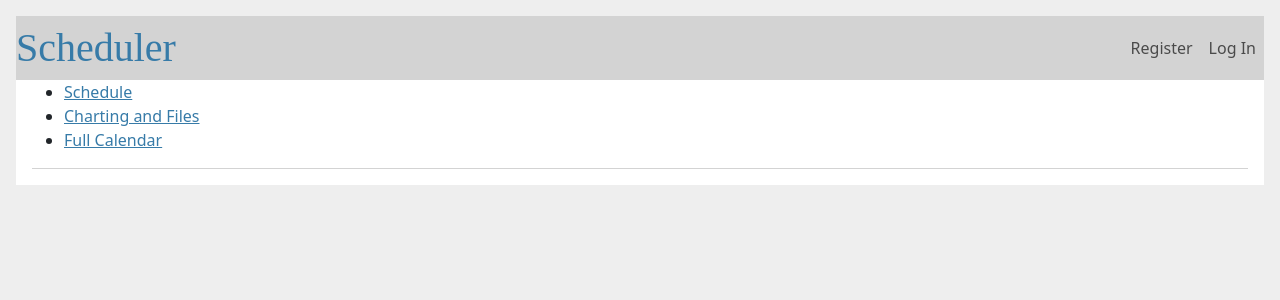
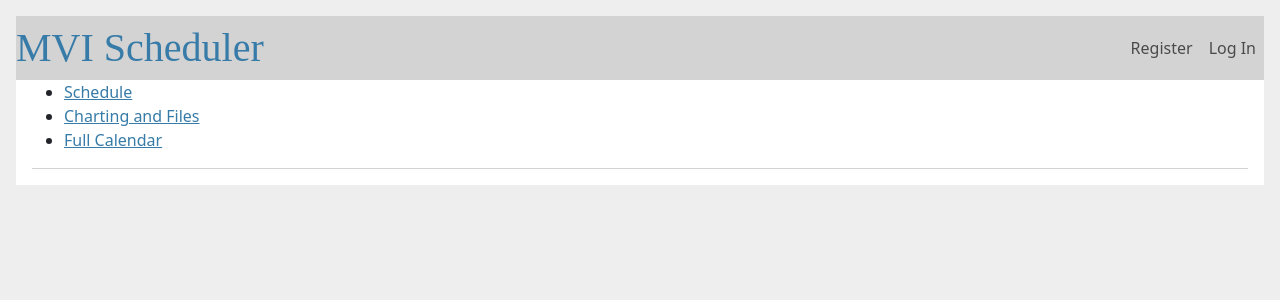
Before and after one commit to agene0001/Scheduler, a Flask app: template flaskr/templates/admin/landingA.html in a window 1280 px wide. Shown: the top 300 px of the page. Run offline with Flask 3, Linux system fonts and the light colour scheme; the template is opened without the code that fills it, so the values that code supplies are empty.

Commit message:
initial commit

```diff
--- a/flaskr/templates/base.html
+++ b/flaskr/templates/base.html
@@ -6,7 +6,7 @@
 <link rel="stylesheet" href="{{ url_for('static', filename='style.css') }}">
 
 <nav class="navbar navbar-expand-lg">
-    <h1>Scheduler</h1>
+    <h1>MVI Scheduler</h1>
     <button class="navbar-toggler" type="button" data-bs-toggle="collapse" data-bs-target="#navbarSupportedContent"
             aria-controls="navbarSupportedContent" aria-expanded="false" aria-label="Toggle navigation">
         <span class="navbar-toggler-icon"></span>
```
